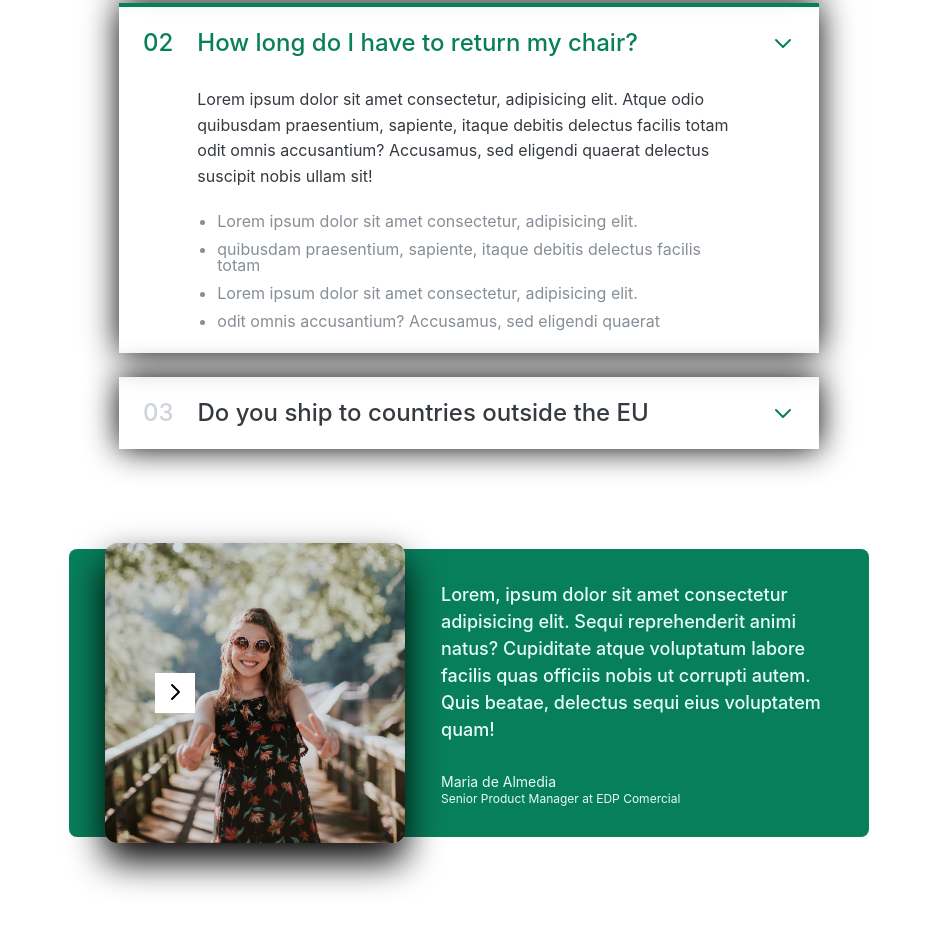
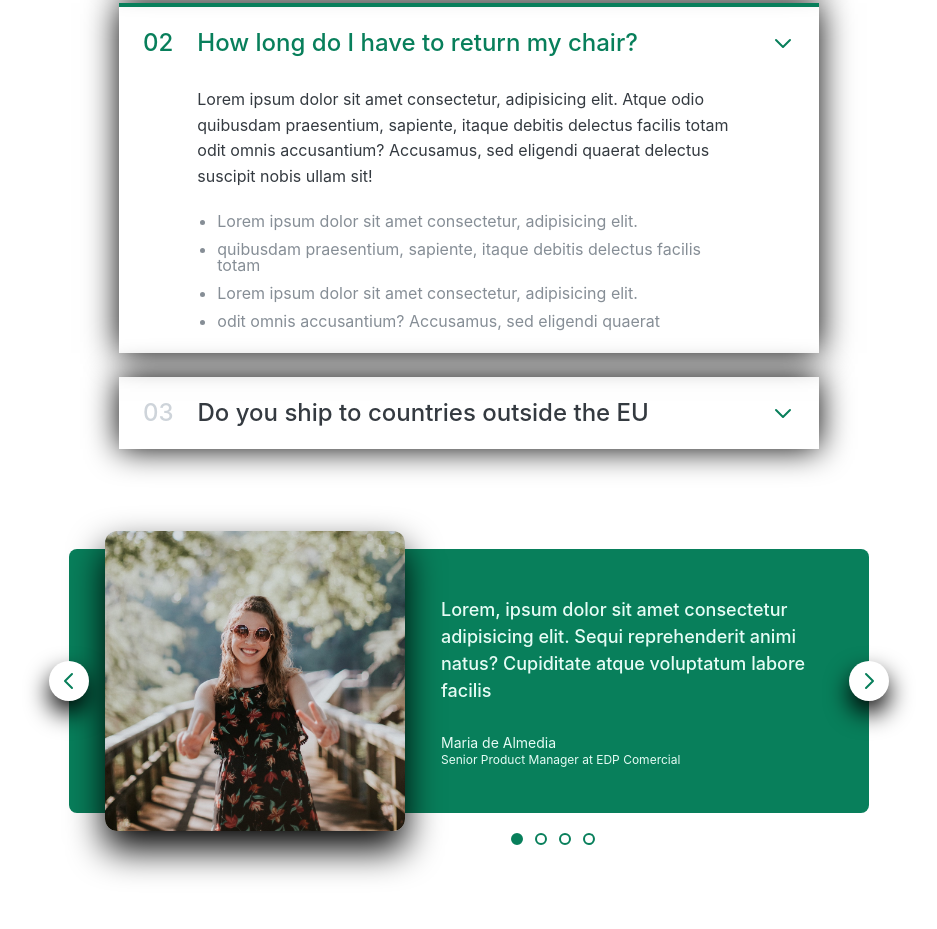
Before and after one commit to KAYITARES/component-layout, a plain HTML site: page index.html in a window 1280 px wide. Shown: the part 193-1122 px from the top of the page, without its empty margins (171-1108 px from the left). Drawn offline with Linux system fonts and the light colour scheme.

Commit message:
adding carousel

```diff
--- a/index.html
+++ b/index.html
@@ -123,13 +123,11 @@
         <p class="testimonial-text">
           Lorem, ipsum dolor sit amet consectetur adipisicing elit. Sequi
           reprehenderit animi natus? Cupiditate atque voluptatum labore facilis
-          quas officiis nobis ut corrupti autem. Quis beatae, delectus sequi
-          eius voluptatem quam!
         </p>
         <p class="testimonial-author">Maria de Almedia</p>
         <p class="testimonial-job">Senior Product Manager at EDP Comercial</p>
       </blockquote>
-      <button class="btn">
+      <button class="btn btn--left">
         <svg
           xmlns="http://www.w3.org/2000/svg"
           class="btn-icon"
@@ -145,7 +143,7 @@
           />
         </svg>
       </button>
-      <button class="btn">
+      <button class="btn btn--right">
         <svg
           xmlns="http://www.w3.org/2000/svg"
           class="btn-icon"
@@ -161,6 +159,12 @@
           />
         </svg>
       </button>
+      <div class="dots">
+        <button class="dot dot-1">&nbsp;</button>
+        <button class="dot">&nbsp;</button>
+        <button class="dot">&nbsp;</button>
+        <button class="dot">&nbsp;</button>
+      </div>
     </div>
   </body>
 </html>
--- a/style.css
+++ b/style.css
@@ -81,11 +81,11 @@ img {
   display: flex;
   align-items: center;
   gap: 86px;
+
   position: relative;
 
   /* color: #fff; */
-  padding: 32px;
-  padding-left: 86px;
+  padding: 32px 48px 32px 86px;
 }
 .testimonial {
 }
@@ -112,8 +112,46 @@ img {
   height: 40px;
   width: 40px;
   position: absolute;
+  border-radius: 50%;
+  display: flex;
+  align-items: center;
+  box-shadow: 0 12px 24px rgba(0, 0, 0.25);
+  cursor: pointer;
+  justify-content: center;
 }
 .btn-icon {
   height: 24px;
   width: 24px;
+  stroke: #087f5b;
 }
+
+.btn--left {
+  left: 0;
+  top: 50%;
+  transform: translate(-50%, -50%);
+}
+.btn--right {
+  right: 0;
+  top: 50%;
+  transform: translate(50%, -50%);
+}
+.dots {
+  position: absolute;
+  left: 50%;
+  bottom: 0;
+  transform: translate(50%, 32px);
+  display: flex;
+  gap: 12px;
+}
+
+.dot {
+  height: 12px;
+  width: 12px;
+  background-color: #fff;
+  border: 2px solid #087f5b;
+  border-radius: 50%;
+}
+
+.dot-1 {
+  background-color: #087f5b;
+}
```
